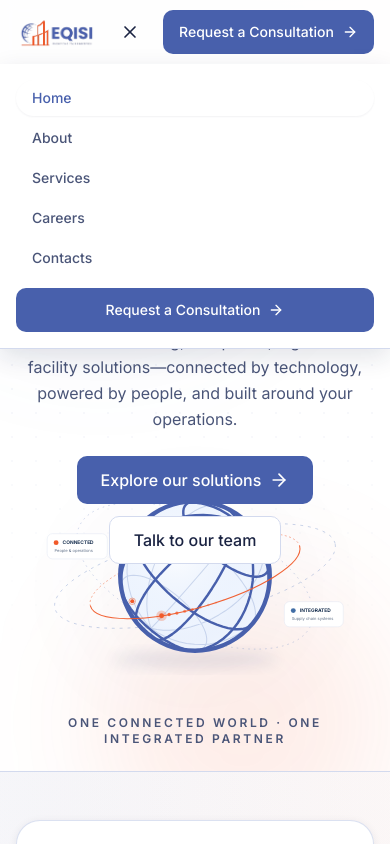
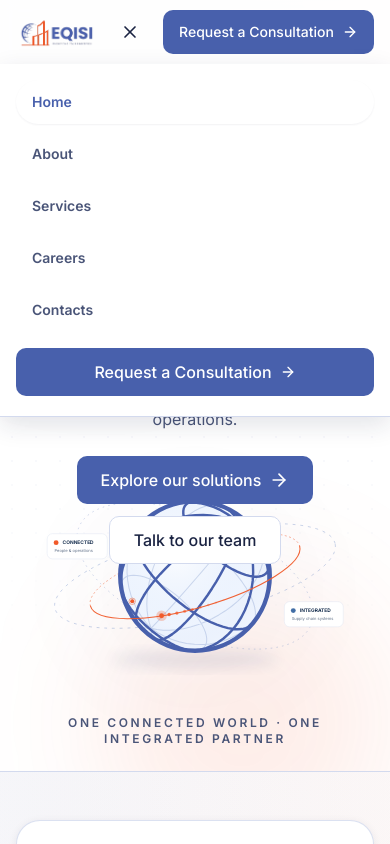
Before and after one commit to isturiscedrick/EQISI, a React (Vite) app in the folder vite-react-template/: page / in a window 390 px wide. Both pictures are taken after a click on the button "Open menu". Shown: the top 844 px of the page. Built offline with nearby package versions, Linux system fonts and the light colour scheme.

Commit message:
Improve mobile navigation layout and touch targets

```diff
--- a/vite-react-template/src/components/layout/Header.tsx
+++ b/vite-react-template/src/components/layout/Header.tsx
@@ -119,7 +119,7 @@ export function Header() {
             aria-label="Main"
             className={cn(
               open ? 'flex' : 'hidden',
-              'absolute inset-x-0 top-full flex-col gap-1 border-b border-border bg-canvas p-4 shadow-elevated',
+              'absolute inset-x-0 top-full flex-col gap-2 border-b border-border bg-canvas p-4 pb-5 shadow-elevated sm:px-6',
               'md:static md:flex md:flex-row md:items-center md:gap-1 md:rounded-full md:border md:border-border/70 md:bg-surface-muted/75 md:px-2 md:py-1 md:shadow-none',
             )}
           >
@@ -132,7 +132,7 @@ export function Header() {
                 onClick={() => setOpen(false)}
                 className={({ isActive }) =>
                   cn(
-                    'relative inline-flex min-h-9 items-center rounded-full px-4 text-sm font-medium transition-all duration-200',
+                    'relative inline-flex min-h-11 w-full items-center rounded-xl px-4 text-sm font-semibold transition-all duration-200 md:min-h-9 md:w-auto md:rounded-full',
                     'after:hidden',
                     isActive
                       ? 'bg-surface text-primary shadow-subtle'
@@ -143,7 +143,7 @@ export function Header() {
                 {item.label}
               </NavLink>
             ))}
-            <Link to="/contacts" viewTransition onClick={() => setOpen(false)} className={cn(buttonStyles(), 'mt-2 md:hidden')}>
+            <Link to="/contacts" viewTransition onClick={() => setOpen(false)} className={cn(buttonStyles({ size: 'lg' }), 'mt-2 w-full justify-center md:hidden')}>
               Request a Consultation
               <ArrowRight aria-hidden="true" className="size-4 transition-transform duration-200 group-hover:translate-x-1" />
             </Link>
```
